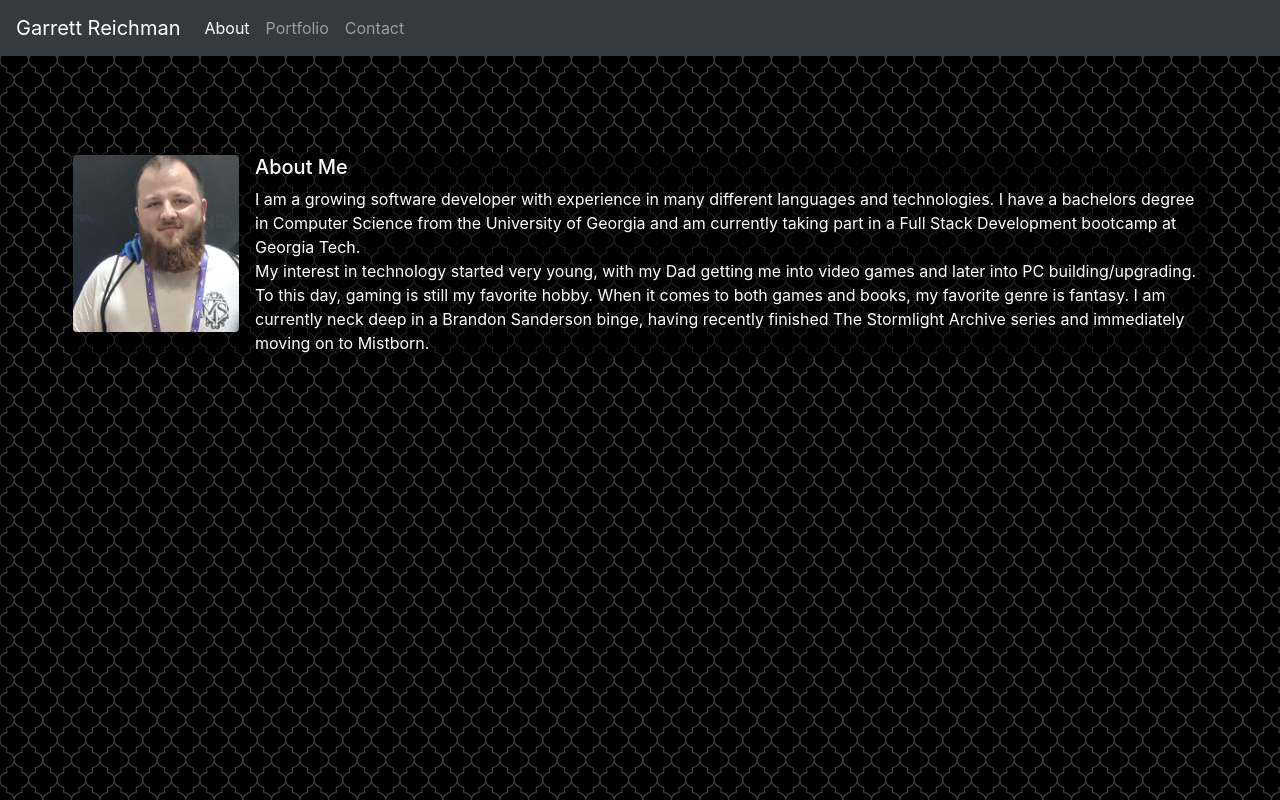
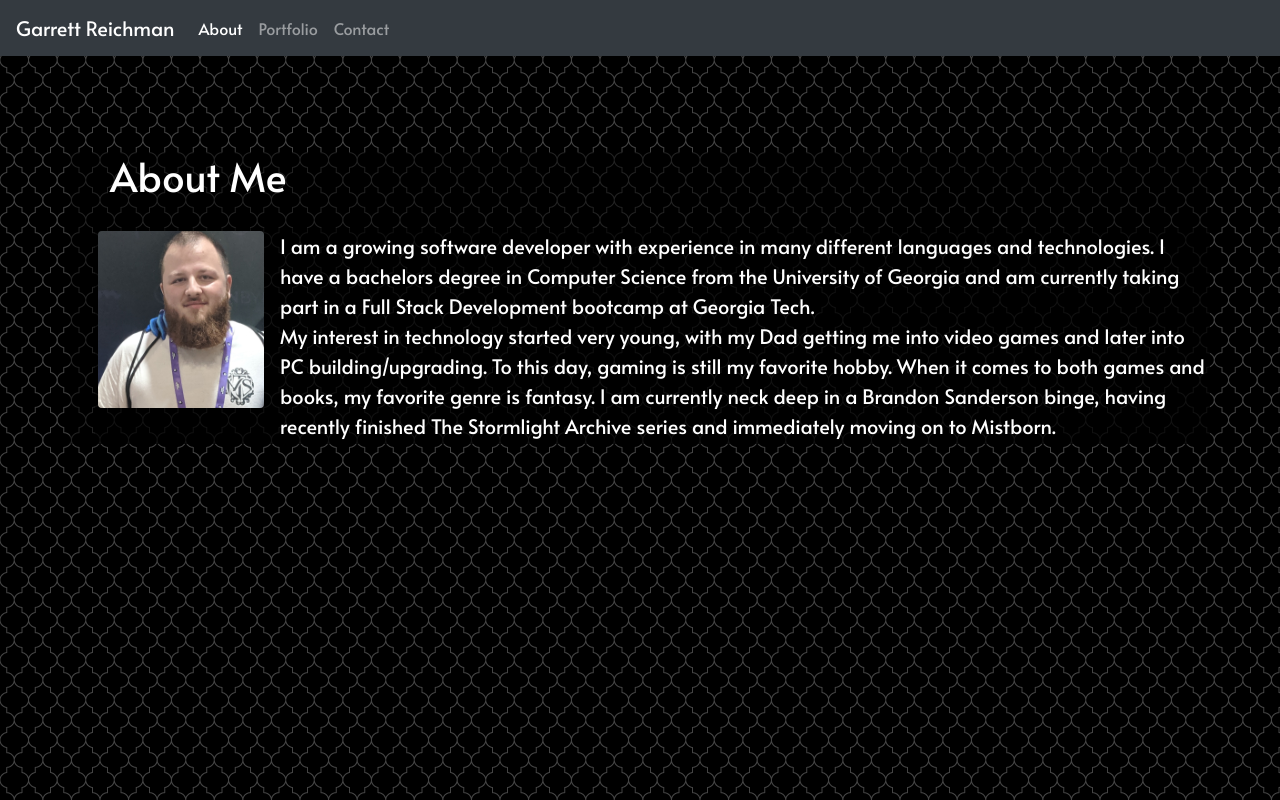
Before and after one commit to GReichman/responsive-portfolio, a plain HTML site: page index.html in a window 1280 px wide. Drawn offline with nearby package versions, Linux system fonts and the light colour scheme.

Commit message:
changed layout of about page

```diff
--- a/index.html
+++ b/index.html
@@ -18,6 +18,7 @@
         integrity="sha384-wfSDF2E50Y2D1uUdj0O3uMBJnjuUD4Ih7YwaYd1iqfktj0Uod8GCExl3Og8ifwB6"
         crossorigin="anonymous"></script>
     <link rel="stylesheet" type="text/css" href="style.css">
+    <link href="https://fonts.googleapis.com/css?family=Alata&display=swap" rel="stylesheet">
 </head>
 
 
@@ -44,14 +45,18 @@
         </div>
     </nav>
 
-    <div class="container border-0 border-white">
-
-        <div class="row" id="body">
+    <div class="container contentContainer">
+        <div class="row" id="aboutHeader">
+            <div class="col-lg-12">
+                <h1>About Me</h1>
+            </div>
+        </div>
+        <div class="row" id="aboutBody">
             <div class="col-lg-12" id="bioContentCol">
                     <div class="media">
                             <img src="assets/pictures/photo2.png" class="mr-3 rounded" alt="My Picture">
                             <div class="media-body">
-                              <h5 class="mt-0">About Me</h5>
+
                               I am a growing software developer with experience in many different
                               languages and technologies. I have a bachelors degree in Computer
                               Science from the University of Georgia and am currently taking part
--- a/style.css
+++ b/style.css
@@ -1,5 +1,6 @@
 body{
     background-image: url('assets/pictures/hotel-wallpaper-black.png');
+    font-family: 'Alata', sans-serif;
 }
 
 
@@ -10,7 +11,7 @@ body{
   }
  #bioContentCol{
      color:white;
-     margin-top:6rem;
+
      background-color: rgba(0,0,0,.5);
      padding:3px;
  }
@@ -25,12 +26,16 @@ body{
      margin-bottom:30px;
      margin-left: 10px;
  }
+ #aboutHeader{
+     color:white;
+     margin-left:10px;
+ }
  #portfolioContent{
     margin-left:10px;
  }
- #portfolioContainer{
+ .contentContainer{
     background-color: rgba(0,0,0,.5);
-
+    margin-top:6rem;
 
  }
 
@@ -45,3 +50,9 @@ body{
 .portfolioColumns{
     margin-bottom:20px;
 }
+
+#aboutBody{
+    margin-top:20px;
+    margin-left:10px;
+    font-size:20px;
+}
```
Also changed, not shown: portfolio.html (+1 -1 lines).
